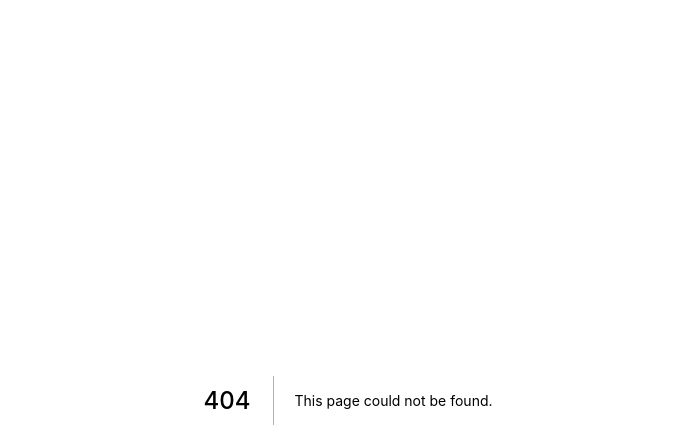
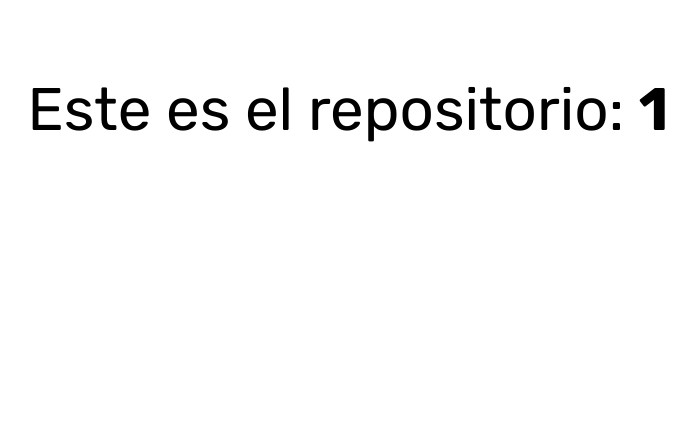
Before and after one commit to brizuela-go/Repositorio-Ingenierias, a Next.js app: page /repositorios/1 in a window 1280 px wide. Before the commit this address had no page. Shown: the top 448 px of the page, without its empty margins (292-988 px from the left). Built offline with nearby package versions, Linux system fonts and the light colour scheme.

Commit message:
dynamic example

```diff
--- /dev/null
+++ b/pages/repositorios/[id].js
@@ -0,0 +1,20 @@
+import React from "react";
+
+export async function getServerSideProps(context) {
+  const id = context.query.id;
+  return {
+    props: {
+      id,
+    },
+  };
+}
+
+const ID = ({ id }) => {
+  return (
+    <div className=" mt-20 text-center text-6xl  ">
+      Este es el repositorio: <strong>{id}</strong>
+    </div>
+  );
+};
+
+export default ID;
```
